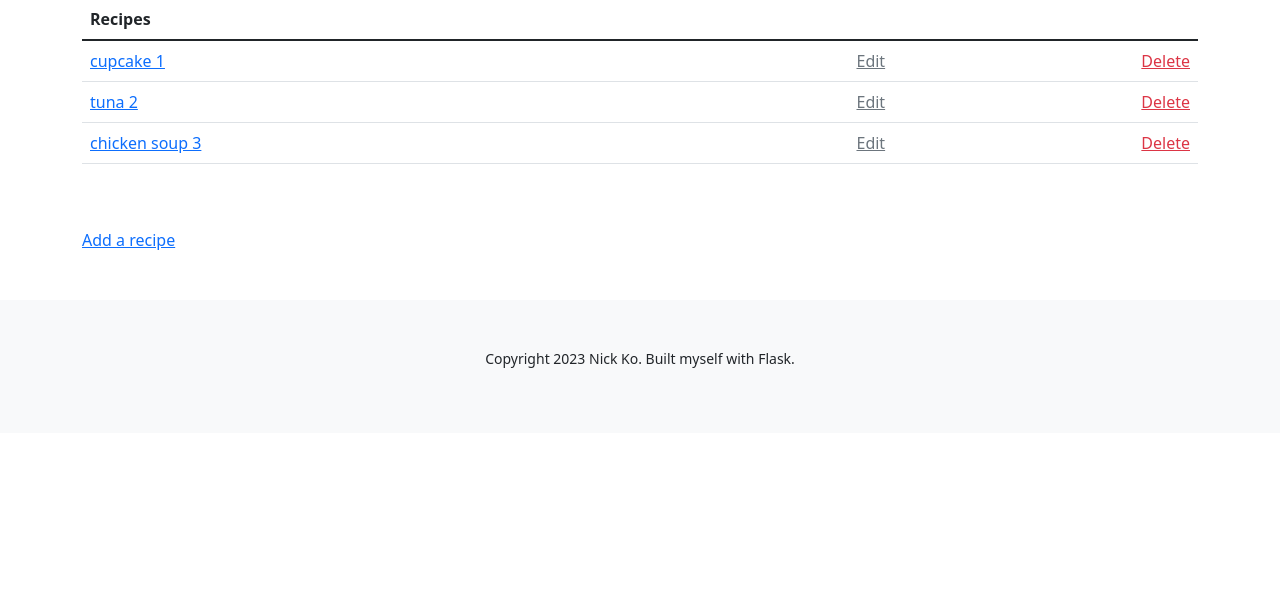
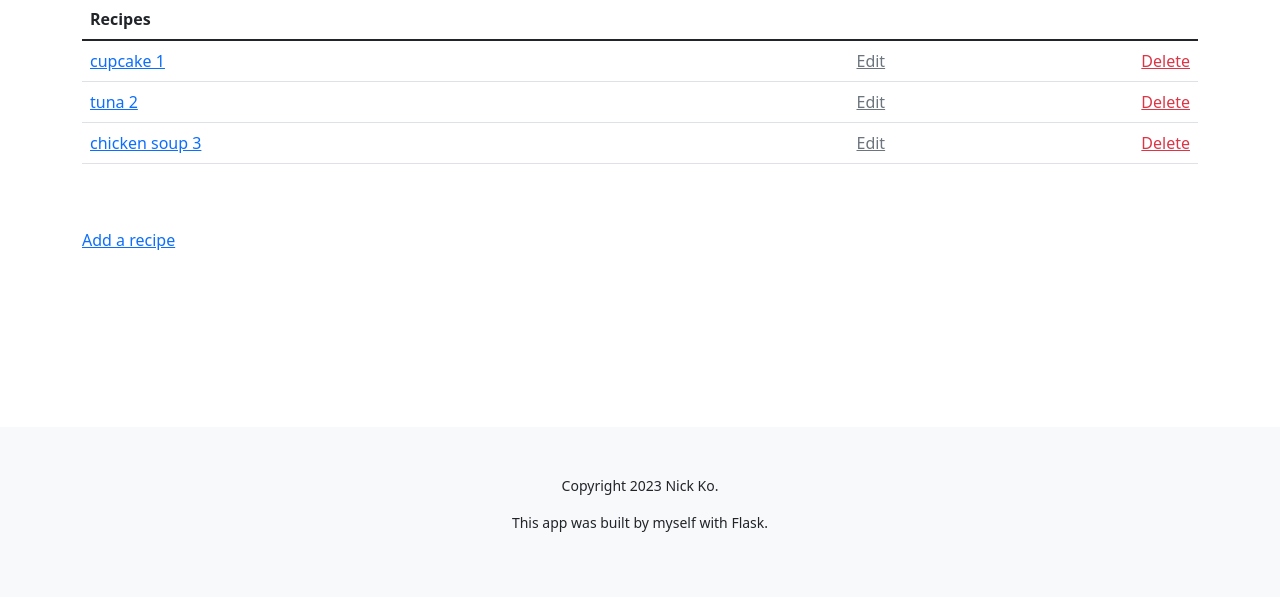
Before and after one commit to iamnickko/recipe-app, a Flask app: page / in a window 1280 px wide. Shown: the part 203-800 px from the top of the page. Run offline with Flask 3, Linux system fonts and the light colour scheme; data comes from the database, SQL or seed files in the repository.

Commit message:
Make footer stick to bottom

```diff
--- a/templates/layout.html
+++ b/templates/layout.html
@@ -28,11 +28,12 @@
             crossorigin="anonymous"></script>
 </div>
 </body>
-<footer>
+<footer class="fixed-bottom">
     <div class="container-fluid">
-        <div class="row my-5" id="footer">
+        <div class="row mt-5" id="footer">
             <div class="col text-center bg-light py-5">
-                <p class="small">Copyright {{ year }} Nick Ko. Built myself with Flask.</p>
+                <p class="small">Copyright {{ year }} Nick Ko.</p>
+                <p class="small"> This app was built by myself with Flask.</p>
             </div>
         </div>
     </div>
```
